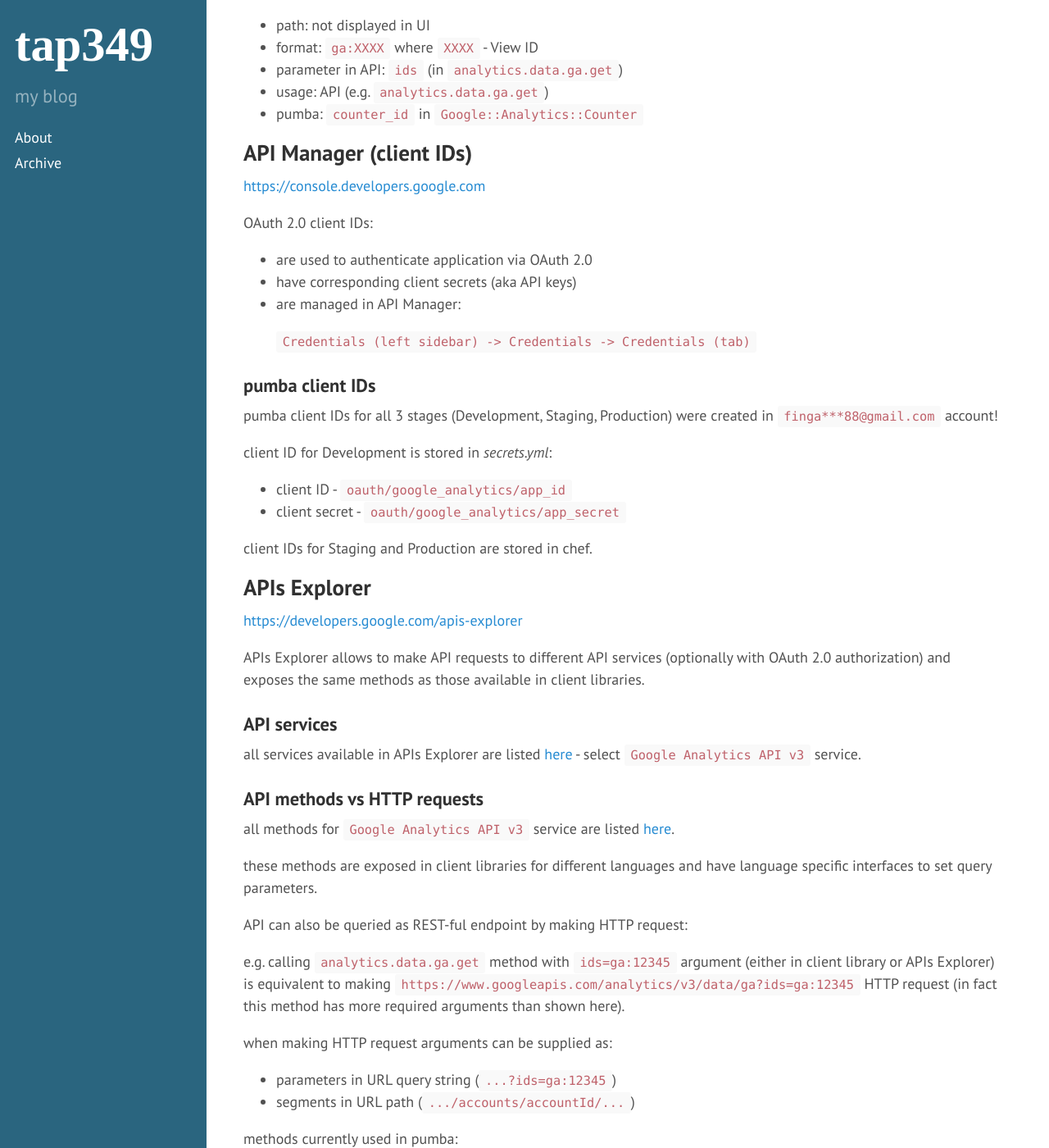
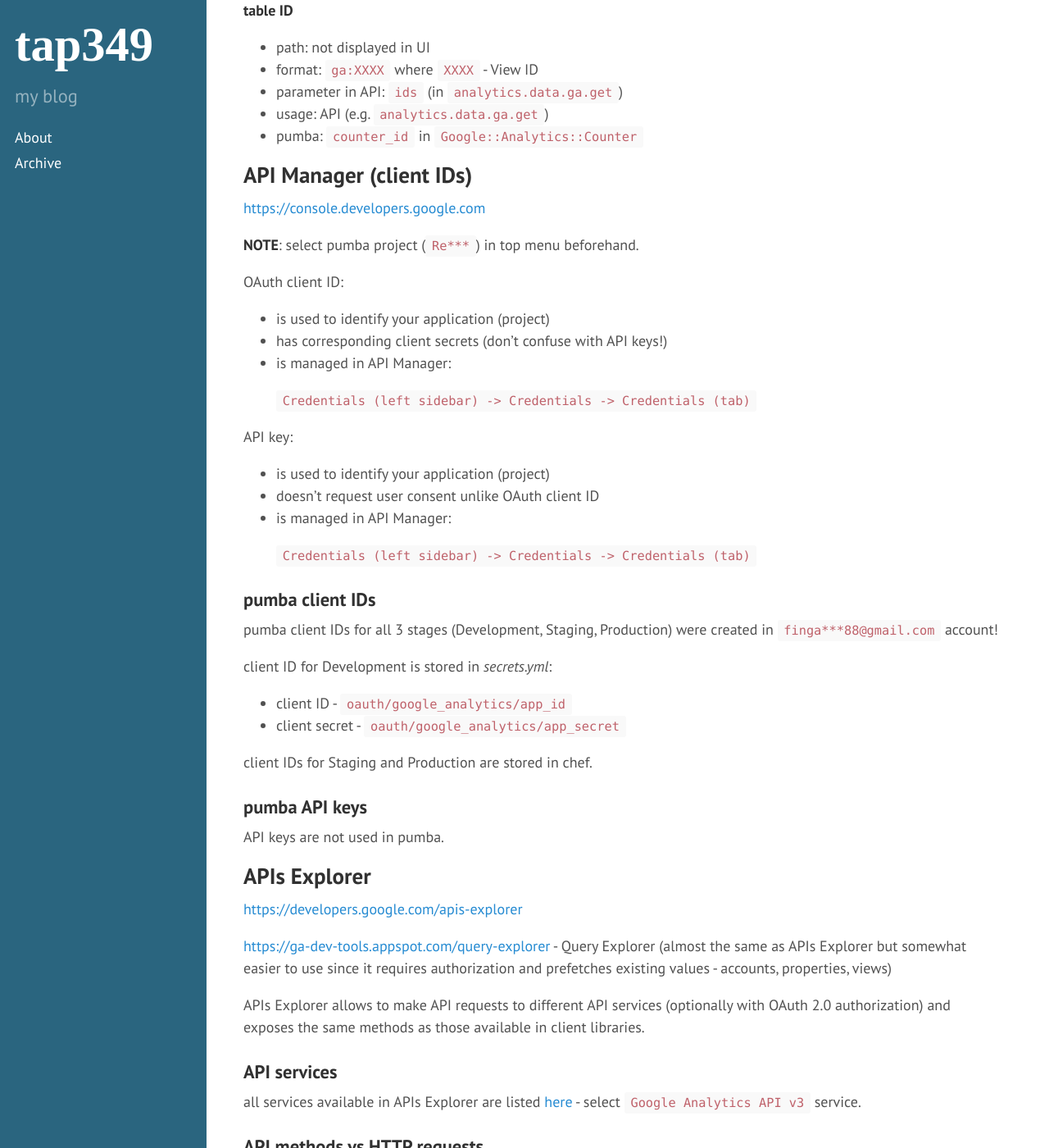
Before and after one commit to tap349/tap349.github.io, a Jekyll site: the page built from _posts/2016-03-16-GA-demystified.md, in a window 1280 px wide and 1400 px high, scrolled down 1640 px. Shown: the whole window at 82% size. Built offline with Jekyll 4.4.1, drawn with Linux system fonts in a browser that asks for light colours.

Commit message:
update 2016-07-13_15:03:03

```diff
--- a/_posts/2016-03-16-GA-demystified.md
+++ b/_posts/2016-03-16-GA-demystified.md
@@ -67,11 +67,21 @@ Administration page has 3 columns: ACCOUNT - PROPERTY - VIEW.
 
 <https://console.developers.google.com>
 
-OAuth 2.0 client IDs:
+**NOTE**: select pumba project (`Re***`) in top menu beforehand.
 
-- are used to authenticate application via OAuth 2.0
-- have corresponding client secrets (aka API keys)
-- are managed in API Manager:
+OAuth client ID:
+
+- is used to identify your application (project)
+- has corresponding client secrets (don't confuse with API keys!)
+- is managed in API Manager:
+
+  `Credentials (left sidebar) -> Credentials -> Credentials (tab)`
+
+API key:
+
+- is used to identify your application (project)
+- doesn't request user consent unlike OAuth client ID
+- is managed in API Manager:
 
   `Credentials (left sidebar) -> Credentials -> Credentials (tab)`
 
@@ -87,9 +97,17 @@ client ID for Development is stored in _secrets.yml_:
 
 client IDs for Staging and Production are stored in chef.
 
+### pumba API keys
+
+API keys are not used in pumba.
+
 ## APIs Explorer
 
 <https://developers.google.com/apis-explorer>
+
+<https://ga-dev-tools.appspot.com/query-explorer> - Query Explorer
+(almost the same as APIs Explorer but somewhat easier to use since it requires
+authorization and prefetches existing values - accounts, properties, views)
 
 APIs Explorer allows to make API requests to different API services
 (optionally with OAuth 2.0 authorization) and exposes the same methods
```
